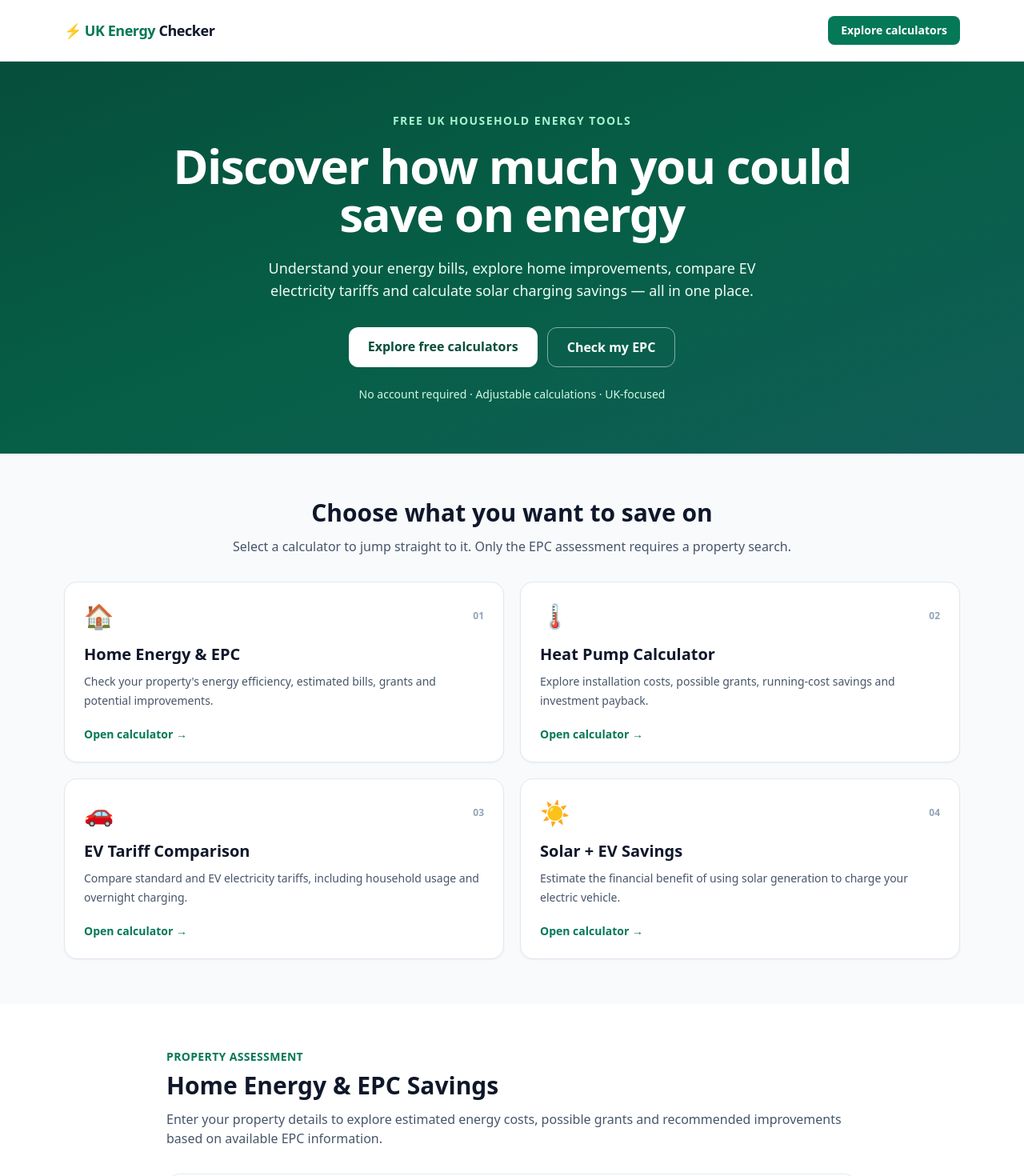
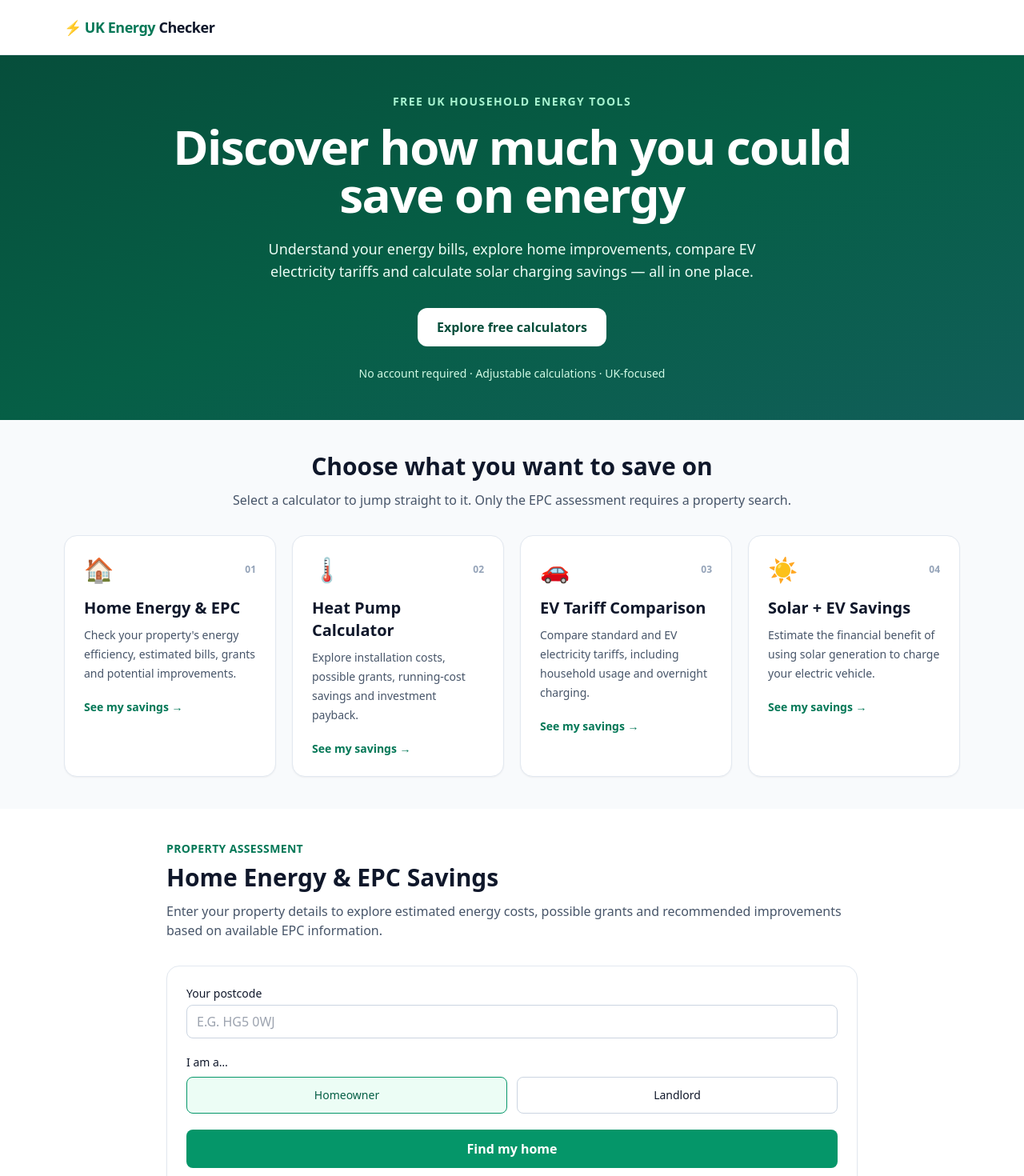
Before and after one commit to nxd519-rgb/uk-energy-checker, a Next.js app: page / in a window 1280 px wide. Shown: the top 1470 px of the page at 80% size. Built offline with nearby package versions, Linux system fonts and the light colour scheme.

Commit message:
Simplify customer experience and highlight savings

```diff
--- a/app/page.tsx
+++ b/app/page.tsx
@@ -1,4 +1,4 @@
-import EVSavingsCalculator from "@/components/EVSavingsCalculator";import Calculator from "@/components/Calculator";
+import Calculator from "@/components/Calculator";
 import HeatPumpCalculator from "@/components/HeatPumpCalculator";
 import SmartEVTariffComparison from "@/components/SmartEVTariffComparison";
 import SolarEVCalculator from "@/components/SolarEVCalculator";
@@ -52,16 +52,10 @@ export default function Page() {
             Checker
           </a>
 
-          <a
-            href="#tools"
-            className="rounded-lg bg-emerald-700 px-4 py-2 text-sm font-semibold text-white hover:bg-emerald-800"
-          >
-            Explore calculators
-          </a>
         </div>
       </header>
 
-      <section className="bg-gradient-to-br from-emerald-900 via-emerald-800 to-teal-800 px-4 py-16 text-white">
+      <section className="bg-gradient-to-br from-emerald-900 via-emerald-800 to-teal-800 px-4 py-12 text-white">
         <div className="mx-auto max-w-5xl text-center">
           <p className="mb-4 text-sm font-semibold uppercase tracking-widest text-emerald-200">
             Free UK household energy tools
@@ -85,12 +79,7 @@ export default function Page() {
               Explore free calculators
             </a>
 
-            <a
-              href="#epc"
-              className="rounded-xl border border-white/50 px-6 py-3 font-bold text-white hover:bg-white/10"
-            >
-              Check my EPC
-            </a>
+
           </div>
 
           <p className="mt-6 text-sm text-emerald-100">
@@ -101,7 +90,7 @@ export default function Page() {
 
       <section
         id="tools"
-        className="mx-auto max-w-6xl scroll-mt-8 px-4 py-14"
+        className="mx-auto max-w-6xl scroll-mt-8 px-4 py-10"
       >
         <div className="mb-8 text-center">
           <h2 className="text-3xl font-bold">
@@ -113,7 +102,7 @@ export default function Page() {
           </p>
         </div>
 
-        <div className="grid gap-5 md:grid-cols-2">
+        <div className="grid gap-5 sm:grid-cols-2 lg:grid-cols-4">
           {tools.map((tool) => (
             <a
               key={tool.number}
@@ -136,14 +125,14 @@ export default function Page() {
               </p>
 
               <p className="mt-5 text-sm font-bold text-emerald-700">
-                Open calculator →
+                See my savings →
               </p>
             </a>
           ))}
         </div>
       </section>
 
-      <section id="epc" className="scroll-mt-6 bg-white py-14">
+      <section id="epc" className="scroll-mt-6 bg-white py-10">
         <div className="mx-auto max-w-4xl px-4">
           <div className="mb-8">
             <p className="text-sm font-semibold uppercase tracking-wide text-emerald-700">
@@ -170,7 +159,7 @@ export default function Page() {
 
       <section
         id="heat-pumps"
-        className="scroll-mt-6 bg-slate-50 py-14"
+        className="scroll-mt-6 bg-slate-50 py-10"
       >
         <div className="mx-auto max-w-4xl px-4">
           <h2 className="text-3xl font-bold">
@@ -189,7 +178,7 @@ export default function Page() {
 
       <section
         id="ev-tariffs"
-        className="scroll-mt-6 bg-white py-14"
+        className="scroll-mt-6 bg-white py-10"
       >
         <div className="mx-auto max-w-4xl px-4">
           <h2 className="text-3xl font-bold">
@@ -208,7 +197,7 @@ export default function Page() {
 
       <section
         id="solar-ev"
-        className="scroll-mt-6 bg-slate-50 py-14"
+        className="scroll-mt-6 bg-slate-50 py-10"
       >
         <div className="mx-auto max-w-4xl px-4">
           <h2 className="text-3xl font-bold">
@@ -226,7 +215,7 @@ export default function Page() {
         </div>
       </section>
 
-      <section className="bg-emerald-950 px-4 py-14 text-white">
+      <section className="bg-emerald-950 px-4 py-10 text-white">
         <div className="mx-auto max-w-4xl">
           <h2 className="text-2xl font-bold">
             How reliable are these estimates?
@@ -269,7 +258,7 @@ export default function Page() {
           © {new Date().getFullYear()} UK Energy Checker
         </p>
       </footer>
-      <EVSavingsCalculator />
+
     </main>
   );
 }
```
